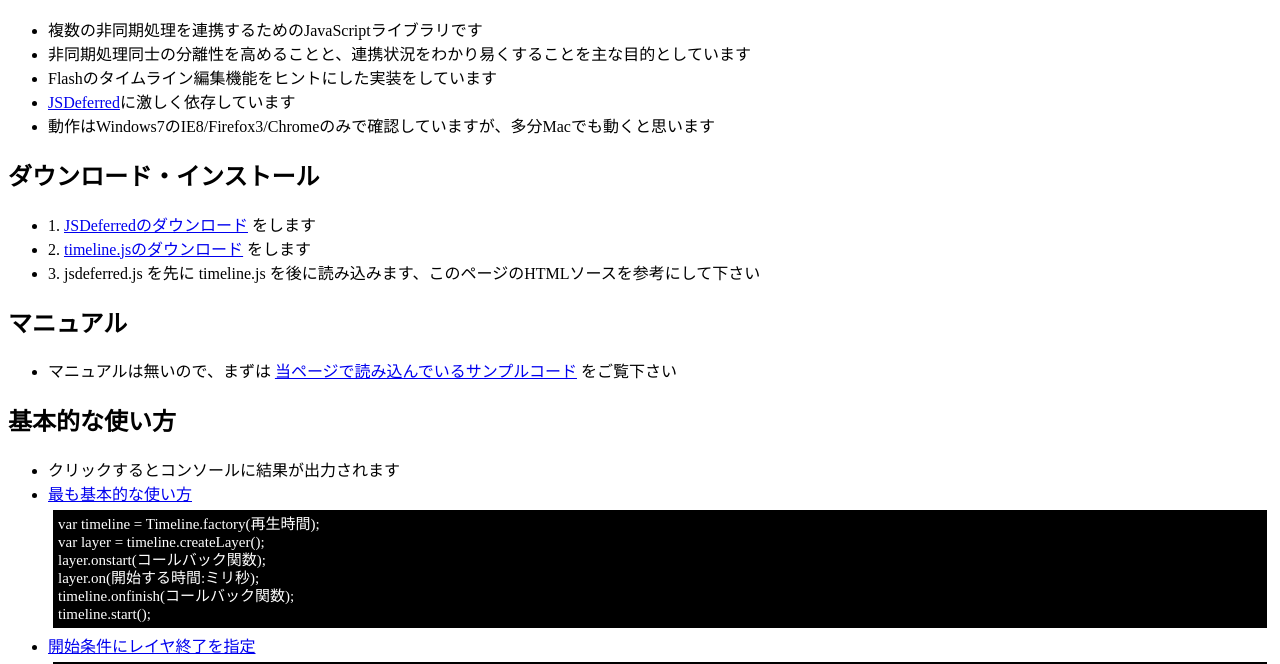
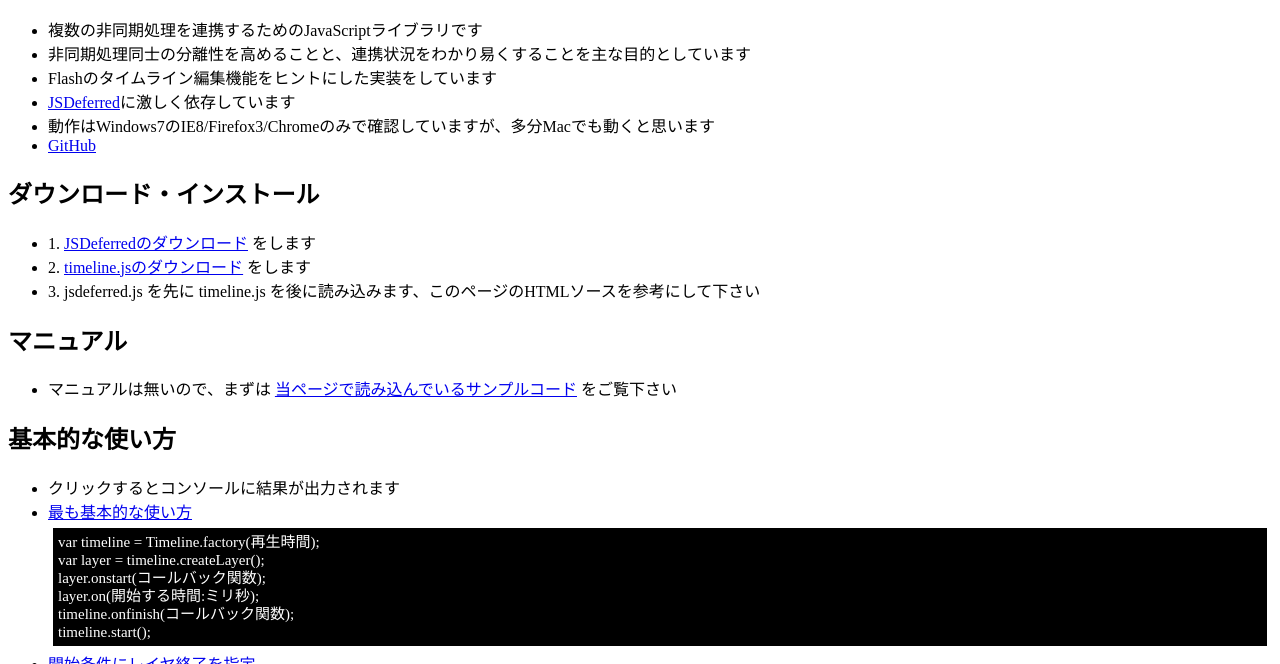
Before and after one commit to kjirou/timeline.js, a plain HTML site: page intro/index.html in a window 1280 px wide. Shown: the part 127-791 px from the top of the page. Drawn offline with Linux system fonts and the light colour scheme.

Commit message:
Fix texts

```diff
--- a/intro/index.html
+++ b/intro/index.html
@@ -1,6 +1,6 @@
 <!DOCTYPE HTML PUBLIC "-//W3C//DTD HTML 4.01 Transitional//EN"
  "http://www.w3.org/TR/html4/loose.dtd">
-<html><!--あいう-->
+<html>
 <head>
 <meta http-equiv="content-type" content="text/html; charset=utf-8" />
 <meta http-equiv="X-UA-Compatible" content="IE=8">
@@ -48,6 +48,7 @@ div.code {
     <li>Flashのタイムライン編集機能をヒントにした実装をしています</li>
     <li><a href="http://cho45.stfuawsc.com/jsdeferred/" target="_blank">JSDeferred</a>に激しく依存しています</li>
     <li>動作はWindows7のIE8/Firefox3/Chromeのみで確認していますが、多分Macでも動くと思います</li>
+    <li><a href="https://github.com/kjirou/timeline.js" target="_blank">GitHub</a></li>
 </ul>
 </div>
 
```
Also changed, not shown: 1 other file.
